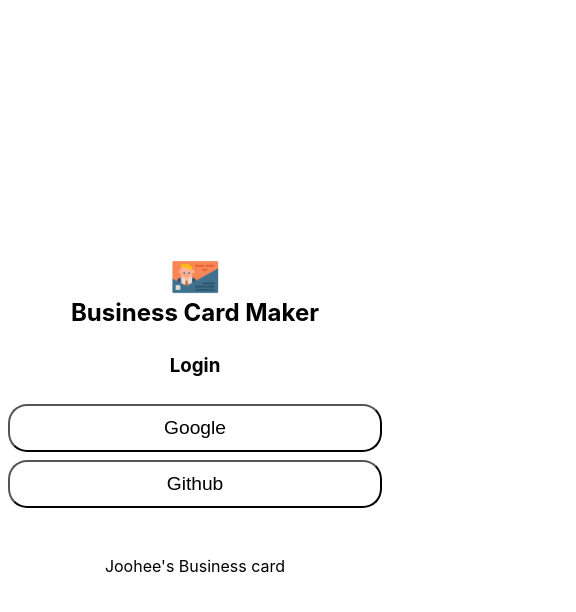
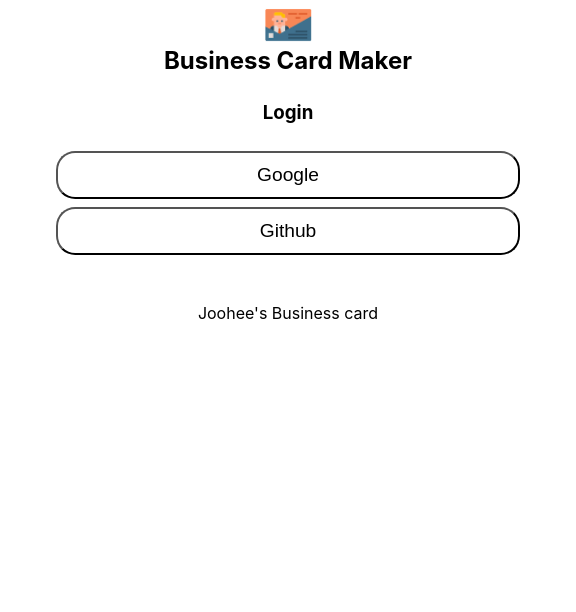
Before and after one commit to jooheekim0713/business-card-maker, a React (Create React App) app: page / in a window 390 px wide. Shown: the top 612 px of the page, 576 px wide, since content can reach past the window. Built offline with nearby package versions, Linux system fonts and the light colour scheme; no server answers.

Commit message:
style : Handle component alignment

```diff
--- a/src/app.module.css
+++ b/src/app.module.css
@@ -12,3 +12,9 @@
   align-items: center;
   background-color: makerGrey;
 }
+
+@media screen and (max-width: 576px) {
+  .app {
+    height: auto;
+  }
+}
--- a/src/components/editor/editor.jsx
+++ b/src/components/editor/editor.jsx
@@ -6,7 +6,7 @@
 const Editor = ({ FileInput, cards, addCard, updateCard, deleteCard }) => (
   <section className={styles.editor}>
     <h1 className={styles.title}>Card Maker</h1>
-    <ul>
+    <ul className={styles.list}>
       {Object.keys(cards).map((key) => (
         <CardEditForm
           key={key}
--- a/src/components/editor/editor.module.css
+++ b/src/components/editor/editor.module.css
@@ -6,6 +6,9 @@
   border-right: 1px solid makerLightGrey;
 }
 
+.list {
+  padding: 0;
+}
 .title {
   width: 100%;
   text-align: center;
--- a/src/index.module.css
+++ b/src/index.module.css
@@ -8,6 +8,7 @@
   -webkit-font-smoothing: antialiased;
   -moz-osx-font-smoothing: grayscale;
   background-color: makerWhite;
+  min-width: 576px;
 }
 
 code {
```
